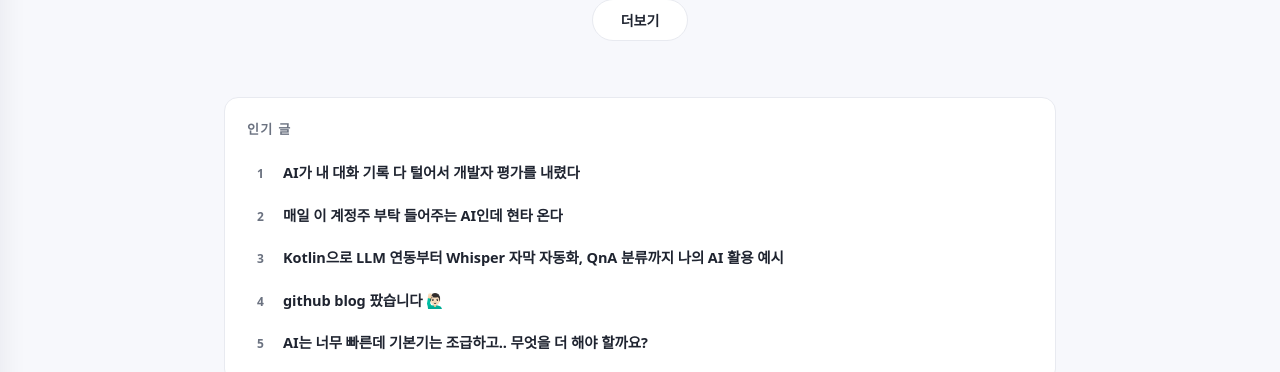
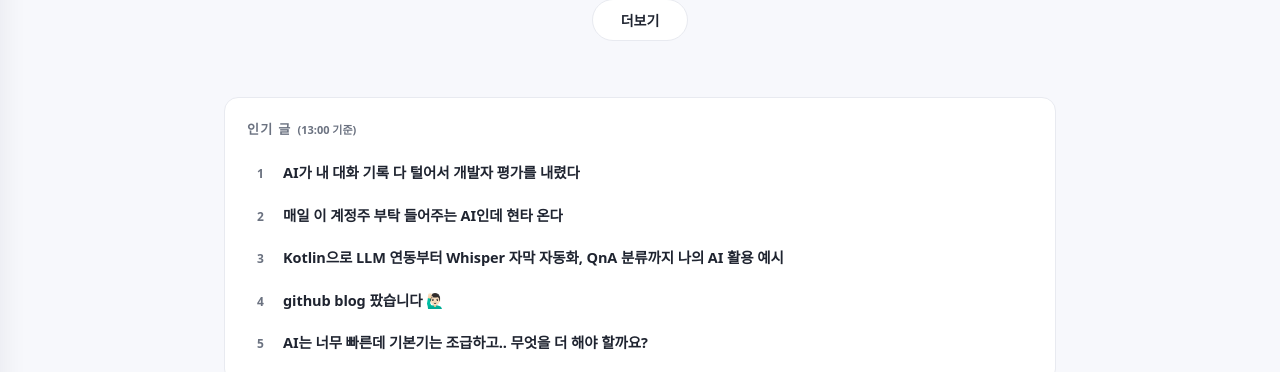
Before and after one commit to panddu/panddu.github.io, a Jekyll site: the page built from index.html, in a window 1280 px wide and 1400 px high, scrolled down 1366 px. Shown: the part 736-1108 px from the top of the window. Built offline with Jekyll 4.4.1, drawn with Linux system fonts in a browser that asks for light colours; some web fonts are replaced.

Commit message:
feat: 인기글 위젯에 데이터 기준 시각 표시
크론이라 실시간이 아니므로, 스크립트가 실제로 돈 시각을 함께 저장해 헤딩에
"(HH:MM 기준)"으로 노출한다. 스케줄 시각(04:00)을 하드코딩하지 않는 이유는
Actions 크론이 부하에 따라 예정보다 늦게 도는 경우가 있어 실제 실행 시각이 더 정확해서.

Liquid의 date 필터가 명시 오프셋을 그대로 출력하고 사이트 timezone 설정으로
로컬 변환을 해주지 않길래(확인함), UTC 대신 KST 오프셋을 붙여서 저장하도록 함.

```diff
--- a/_data/popular_posts.json
+++ b/_data/popular_posts.json
@@ -1,4 +1,6 @@
-[
+{
+  "generated_at": "2026-08-05T13:00:03+09:00",
+  "posts": [
     {
       "title": "AI가 내 대화 기록 다 털어서 개발자 평가를 내렸다",
       "url": "/posts/2026/06/developer-profile-analysis/",
@@ -25,3 +27,4 @@
       "views": 1288
     }
   ]
+}
--- a/_includes/popular_posts.html
+++ b/_includes/popular_posts.html
@@ -1,7 +1,13 @@
-{%- assign posts = site.data.popular_posts -%}
+{%- assign data = site.data.popular_posts -%}
+{%- assign posts = data.posts -%}
 {%- if posts and posts.size > 0 -%}
 <aside class="popular-posts" aria-label="인기 글">
-  <h2 class="popular-posts__heading">인기 글</h2>
+  <h2 class="popular-posts__heading">
+    인기 글
+    {%- if data.generated_at -%}
+      <time class="popular-posts__updated" datetime="{{ data.generated_at }}">({{ data.generated_at | date: "%H:%M" }} 기준)</time>
+    {%- endif -%}
+  </h2>
   <ol class="popular-posts__list">
     {%- for p in posts -%}
       <li class="popular-posts__item">
--- a/assets/css/main.scss
+++ b/assets/css/main.scss
@@ -1342,12 +1342,22 @@ body.is-sidebar-open { overflow: hidden; }
   border-radius: 14px;
 }
 .popular-posts__heading {
+  display: flex;
+  align-items: baseline;
+  flex-wrap: wrap;
+  gap: 6px;
   font-size: 13px;
   text-transform: uppercase;
   letter-spacing: 0.1em;
   color: var(--muted);
   margin: 0 0 14px;
   font-weight: 800;
+}
+.popular-posts__updated {
+  text-transform: none;
+  letter-spacing: normal;
+  font-weight: 600;
+  font-size: 11px;
 }
 .popular-posts__list {
   list-style: none;
```
Also changed, not shown: scripts/fetch_popular_posts.py (+11 -1 lines). Lines whose indentation alone changed are shown as unchanged.
